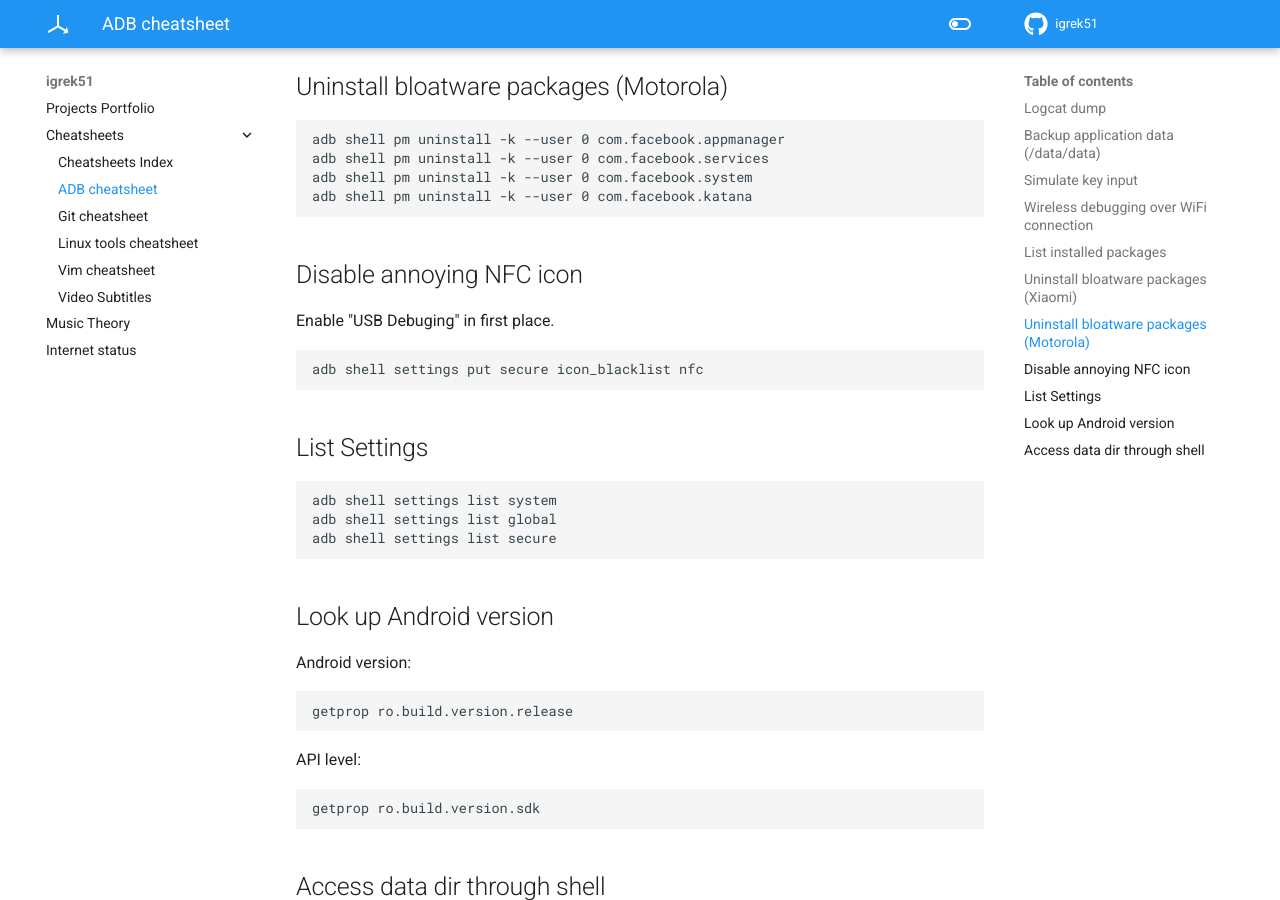
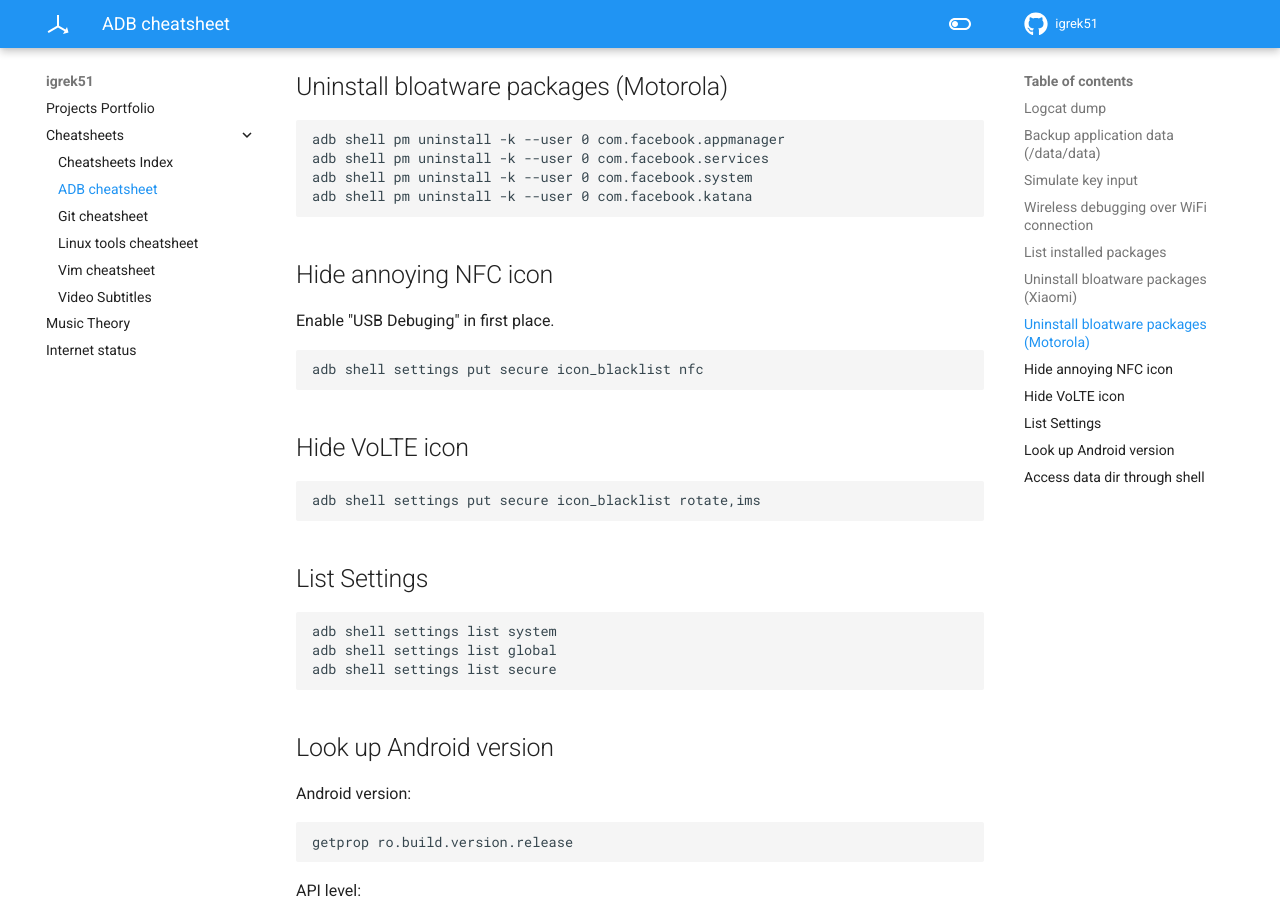
Before and after one commit to igrek51/igrek51.github.io, an MkDocs documentation site: the page built from docs/cheatsheet/adb.md, in a window 1280 px wide and 900 px high, scrolled down 2476 px. Built offline with MkDocs 1.6.1 and Material for MkDocs 9.7.7, drawn with Linux system fonts in a browser that asks for light colours.

Commit message:
Explain how to hide VoLTE icon

````diff
--- a/docs/cheatsheet/adb.md
+++ b/docs/cheatsheet/adb.md
@@ -112,10 +112,15 @@ adb shell pm uninstall -k --user 0 com.facebook.system
 adb shell pm uninstall -k --user 0 com.facebook.katana
 ```
 
-## Disable annoying NFC icon
+## Hide annoying NFC icon
 Enable "USB Debuging" in first place.
 ```
 adb shell settings put secure icon_blacklist nfc
+```
+
+## Hide VoLTE icon
+```
+adb shell settings put secure icon_blacklist rotate,ims
 ```
 
 ## List Settings
````
